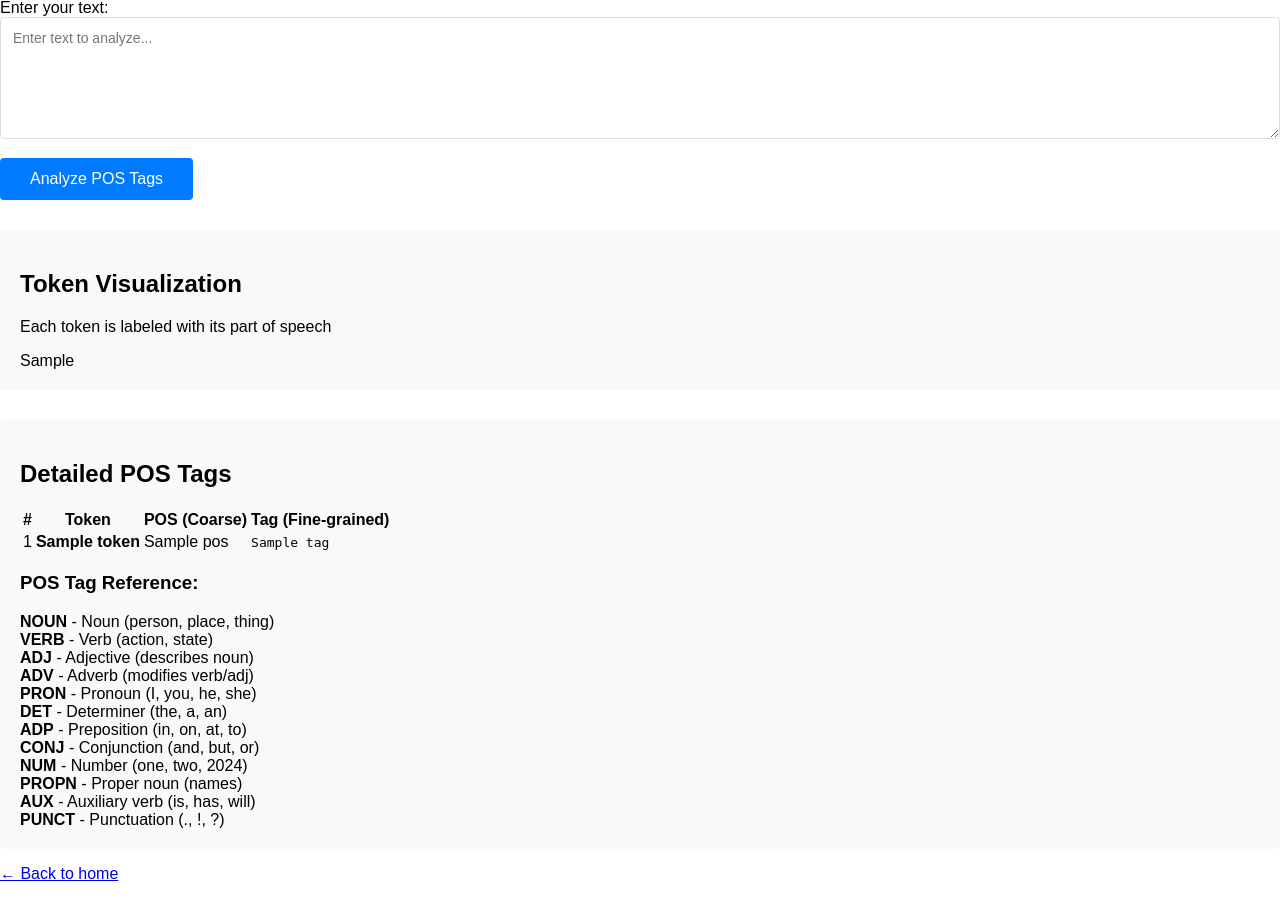
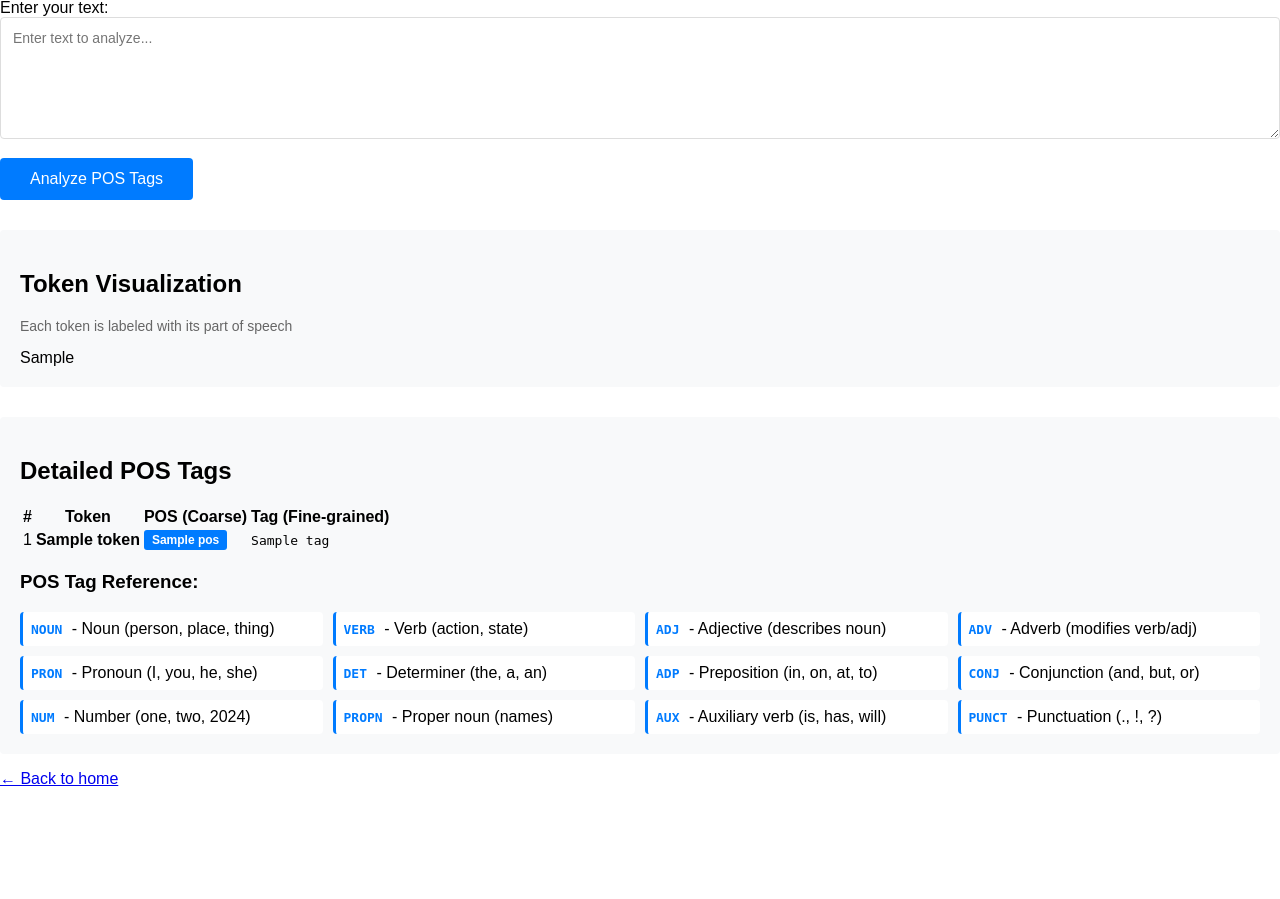
Before and after one commit to matsunagateitoku/NLP-Toolkit, a Flask app: template templates/pos.html in a window 1280 px wide. Shown: the part 249-1148 px from the top of the page. After the commit the page ends 1035 px from the top, so only its background shows below. Run offline with Flask 3, Linux system fonts and the light colour scheme; the template is opened without the code that fills it: most values are stand-ins (such as "Sample title", 1, 10 or a date in 2020).

Commit message:
Update styles.css

```diff
--- a/static/styles.css
+++ b/static/styles.css
@@ -173,3 +173,47 @@ body {
     font-weight: 600;
     font-size: 14px;
 }
+/* POS Tagging Specific Styles */
+.info-text {
+    color: #666;
+    font-size: 14px;
+    margin-bottom: 15px;
+}
+
+.pos-badge {
+    display: inline-block;
+    background-color: #007bff;
+    color: white;
+    padding: 3px 8px;
+    border-radius: 3px;
+    font-size: 12px;
+    font-weight: 600;
+}
+
+.legend-grid {
+    display: grid;
+    grid-template-columns: repeat(auto-fit, minmax(250px, 1fr));
+    gap: 10px;
+    margin-top: 15px;
+}
+
+.legend-grid div {
+    padding: 8px;
+    background-color: white;
+    border-radius: 4px;
+    border-left: 3px solid #007bff;
+}
+
+.legend-grid strong {
+    color: #007bff;
+    font-family: monospace;
+    margin-right: 5px;
+}
+
+.coming {
+    padding: 20px;
+    background-color: #fff3cd;
+    border-left: 4px solid #ffc107;
+    border-radius: 4px;
+    margin: 20px 0;
+}
```
